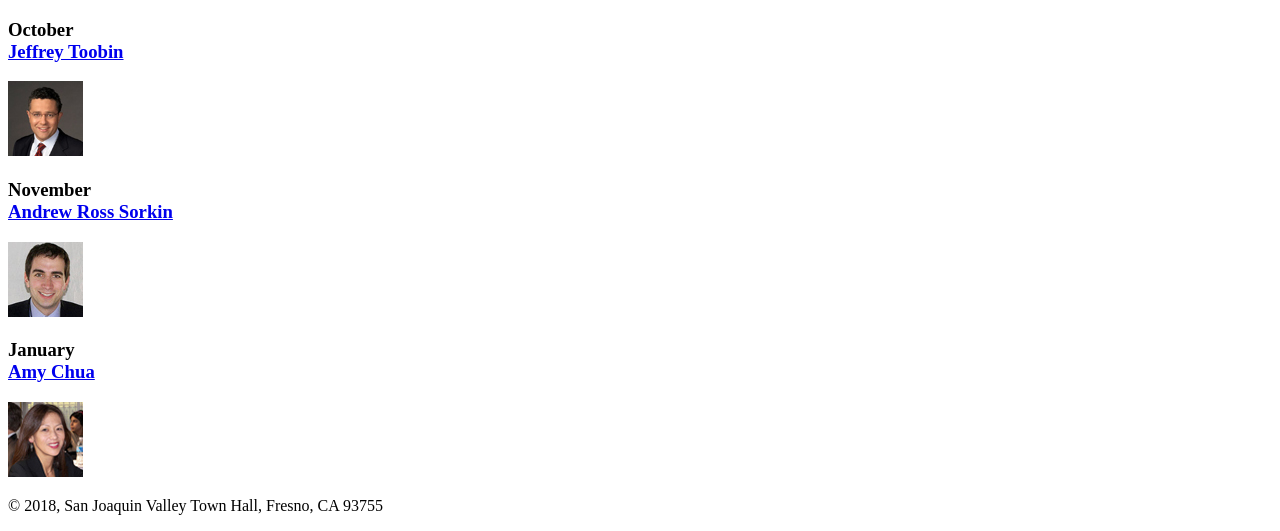
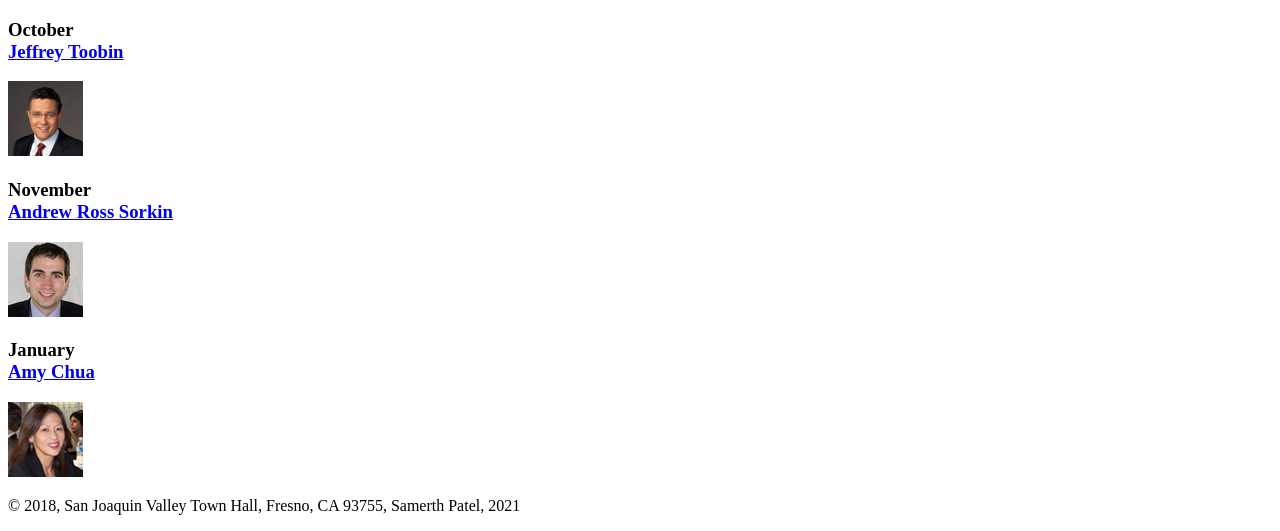
Before and after one commit to Samerthpatel/A08, a plain HTML site: page index.html in a window 1280 px wide. Shown: the part 504-1035 px from the top of the page. Drawn offline with Linux system fonts and the light colour scheme.

Commit message:
Update index.html

```diff
--- a/index.html
+++ b/index.html
@@ -42,7 +42,7 @@
 
 	</main>
 	<footer>
-		<p>&copy 2018, San Joaquin Valley Town Hall, Fresno, CA 93755</p>
+		<p>&copy 2018, San Joaquin Valley Town Hall, Fresno, CA 93755, Samerth Patel, 2021</p>
 	</footer>
 </body>
 </html>
```
